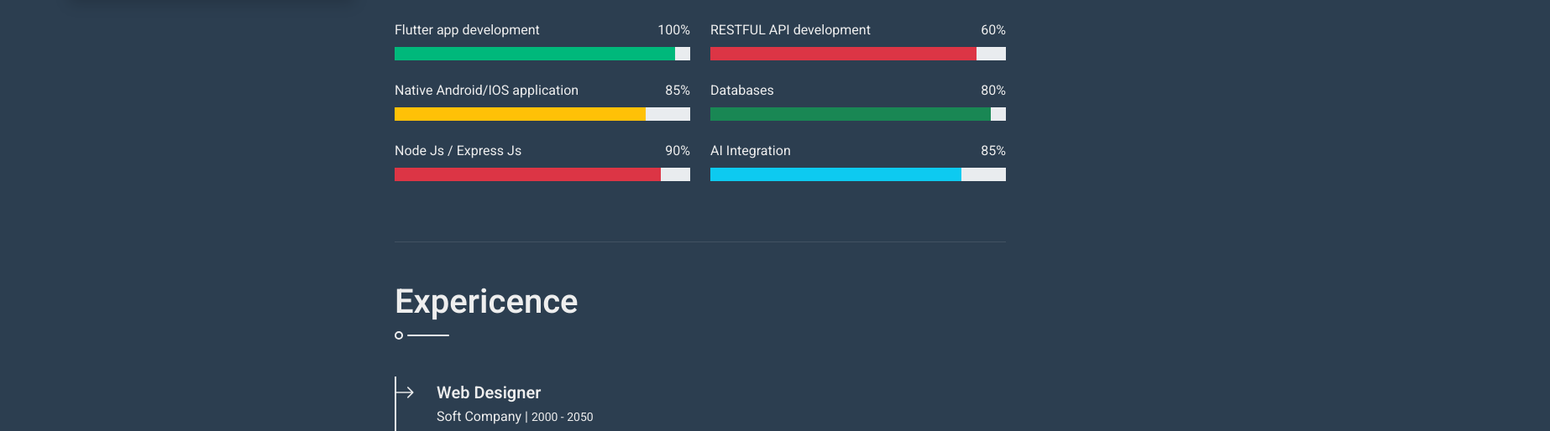
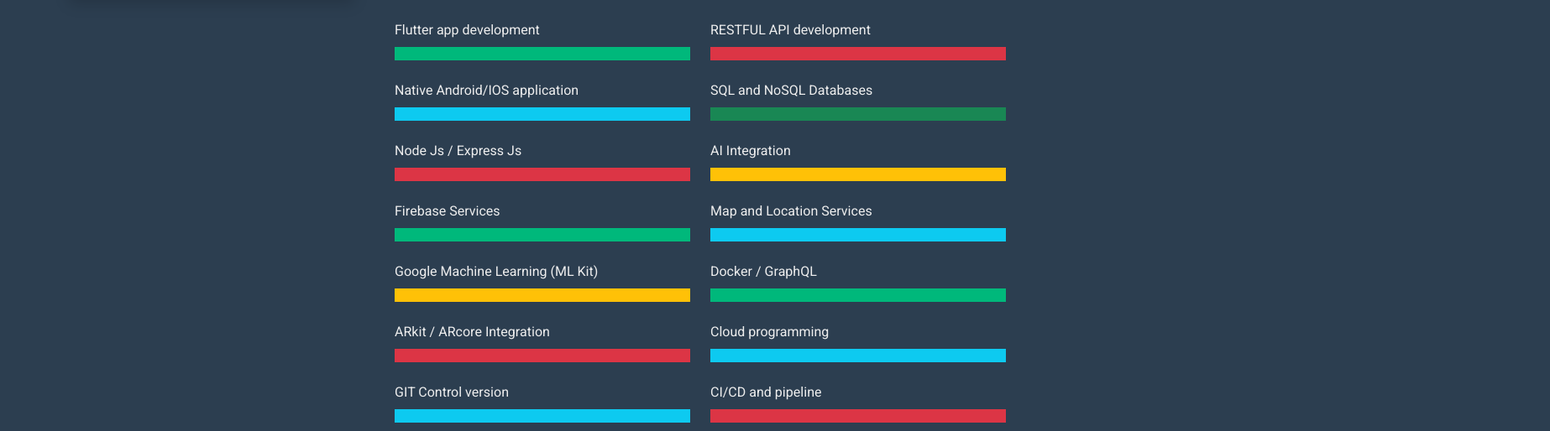
Before and after one commit to TheSam912/TheSam912.github.io, a website with bundled scripts: page index.html in a window 1280 px wide. Shown: the part 803-1317 px from the top of the page at 84% size, 1846 px wide, since content can reach past the window. Built offline with nearby package versions, Linux system fonts and the light colour scheme.

Commit message:
some ui changes in profile image and skills changed

```diff
--- a/index.html
+++ b/index.html
@@ -45,7 +45,7 @@
             <div class="row g-5">
                 <div class="col-lg-4 sticky-lg-top vh-100">
                     <div class="d-flex flex-column h-100 text-center overflow-auto shadow">
-                        <img class="w-100 img-fluid mb-4" src="img/profile.png" alt="Image">
+                        <img class="w-100 img-fluid mb-4" src="img/profile_1.png" alt="Image">
                         <h1 class="text-primary mt-2">The Sam912</h1>
                         <div class="mb-4" style="height: 22px;">
                             <h4 class="typed-text-output d-inline-block text-light"></h4>
@@ -135,28 +135,64 @@
                                 <div class="skill mb-4">
                                     <div class="d-flex justify-content-between">
                                         <p class="mb-2">Flutter app development</p>
-                                        <p class="mb-2">100%</p>
+                                        <!-- <p class="mb-2">100%</p> -->
                                     </div>
                                     <div class="progress">
-                                        <div class="progress-bar bg-primary" role="progressbar" aria-valuenow="95" aria-valuemin="0" aria-valuemax="100"></div>
+                                        <div class="progress-bar bg-primary" role="progressbar" aria-valuenow="100" aria-valuemin="0" aria-valuemax="100"></div>
                                     </div>
                                 </div>
                                 <div class="skill mb-4">
                                     <div class="d-flex justify-content-between">
                                         <p class="mb-2">Native Android/IOS application</p>
-                                        <p class="mb-2">85%</p>
+                                        <!-- <p class="mb-2">85%</p> -->
                                     </div>
                                     <div class="progress">
-                                        <div class="progress-bar bg-warning" role="progressbar" aria-valuenow="85" aria-valuemin="0" aria-valuemax="100"></div>
+                                        <div class="progress-bar bg-info" role="progressbar" aria-valuenow="100" aria-valuemin="0" aria-valuemax="100"></div>
                                     </div>
                                 </div>
                                 <div class="skill mb-4">
                                     <div class="d-flex justify-content-between">
                                         <p class="mb-2">Node Js / Express Js</p>
-                                        <p class="mb-2">90%</p>
+                                        <!-- <p class="mb-2">90%</p> -->
                                     </div>
                                     <div class="progress">
-                                        <div class="progress-bar bg-danger" role="progressbar" aria-valuenow="90" aria-valuemin="0" aria-valuemax="100"></div>
+                                        <div class="progress-bar bg-danger" role="progressbar" aria-valuenow="100" aria-valuemin="0" aria-valuemax="100"></div>
+                                    </div>
+                                </div>
+                                <div class="skill mb-4">
+                                    <div class="d-flex justify-content-between">
+                                        <p class="mb-2">Firebase Services</p>
+                                        <!-- <p class="mb-2">90%</p> -->
+                                    </div>
+                                    <div class="progress">
+                                        <div class="progress-bar bg-primary" role="progressbar" aria-valuenow="100" aria-valuemin="0" aria-valuemax="100"></div>
+                                    </div>
+                                </div>
+                                <div class="skill mb-4">
+                                    <div class="d-flex justify-content-between">
+                                        <p class="mb-2">Google Machine Learning (ML Kit)</p>
+                                        <!-- <p class="mb-2">90%</p> -->
+                                    </div>
+                                    <div class="progress">
+                                        <div class="progress-bar bg-warning" role="progressbar" aria-valuenow="100" aria-valuemin="0" aria-valuemax="100"></div>
+                                    </div>
+                                </div>
+                                <div class="skill mb-4">
+                                    <div class="d-flex justify-content-between">
+                                        <p class="mb-2">ARkit / ARcore Integration</p>
+                                        <!-- <p class="mb-2">90%</p> -->
+                                    </div>
+                                    <div class="progress">
+                                        <div class="progress-bar bg-danger" role="progressbar" aria-valuenow="100" aria-valuemin="0" aria-valuemax="100"></div>
+                                    </div>
+                                </div>
+                                <div class="skill mb-4">
+                                    <div class="d-flex justify-content-between">
+                                        <p class="mb-2">GIT Control version</p>
+                                        <!-- <p class="mb-2">90%</p> -->
+                                    </div>
+                                    <div class="progress">
+                                        <div class="progress-bar bg-info" role="progressbar" aria-valuenow="100" aria-valuemin="0" aria-valuemax="100"></div>
                                     </div>
                                 </div>
                             </div>
@@ -164,28 +200,64 @@
                                 <div class="skill mb-4">
                                     <div class="d-flex justify-content-between">
                                         <p class="mb-2">RESTFUL API development</p>
-                                        <p class="mb-2">60%</p>
+                                        <!-- <p class="mb-2">60%</p> -->
                                     </div>
                                     <div class="progress">
-                                        <div class="progress-bar bg-danger" role="progressbar" aria-valuenow="90" aria-valuemin="0" aria-valuemax="100"></div>
+                                        <div class="progress-bar bg-danger" role="progressbar" aria-valuenow="100" aria-valuemin="0" aria-valuemax="100"></div>
                                     </div>
                                 </div>
                                 <div class="skill mb-4">
                                     <div class="d-flex justify-content-between">
-                                        <p class="mb-2">Databases</p>
-                                        <p class="mb-2">80%</p>
+                                        <p class="mb-2">SQL and NoSQL Databases</p>
+                                        <!-- <p class="mb-2">80%</p> -->
                                     </div>
                                     <div class="progress">
-                                        <div class="progress-bar bg-success" role="progressbar" aria-valuenow="95" aria-valuemin="0" aria-valuemax="100"></div>
+                                        <div class="progress-bar bg-success" role="progressbar" aria-valuenow="100" aria-valuemin="0" aria-valuemax="100"></div>
                                     </div>
                                 </div>
                                 <div class="skill mb-4">
                                     <div class="d-flex justify-content-between">
                                         <p class="mb-2">AI Integration</p>
-                                        <p class="mb-2">85%</p>
+                                        <!-- <p class="mb-2">85%</p> -->
                                     </div>
                                     <div class="progress">
-                                        <div class="progress-bar bg-info" role="progressbar" aria-valuenow="85" aria-valuemin="0" aria-valuemax="100"></div>
+                                        <div class="progress-bar bg-warning" role="progressbar" aria-valuenow="100" aria-valuemin="0" aria-valuemax="100"></div>
+                                    </div>
+                                </div>
+                                <div class="skill mb-4">
+                                    <div class="d-flex justify-content-between">
+                                        <p class="mb-2">Map and Location Services</p>
+                                        <!-- <p class="mb-2">85%</p> -->
+                                    </div>
+                                    <div class="progress">
+                                        <div class="progress-bar bg-info" role="progressbar" aria-valuenow="100" aria-valuemin="0" aria-valuemax="100"></div>
+                                    </div>
+                                </div>
+                                <div class="skill mb-4">
+                                    <div class="d-flex justify-content-between">
+                                        <p class="mb-2">Docker / GraphQL</p>
+                                        <!-- <p class="mb-2">85%</p> -->
+                                    </div>
+                                    <div class="progress">
+                                        <div class="progress-bar bg-primary" role="progressbar" aria-valuenow="100" aria-valuemin="0" aria-valuemax="100"></div>
+                                    </div>
+                                </div>
+                                <div class="skill mb-4">
+                                    <div class="d-flex justify-content-between">
+                                        <p class="mb-2">Cloud programming</p>
+                                        <!-- <p class="mb-2">85%</p> -->
+                                    </div>
+                                    <div class="progress">
+                                        <div class="progress-bar bg-info" role="progressbar" aria-valuenow="100" aria-valuemin="0" aria-valuemax="100"></div>
+                                    </div>
+                                </div>
+                                <div class="skill mb-4">
+                                    <div class="d-flex justify-content-between">
+                                        <p class="mb-2">CI/CD and pipeline</p>
+                                        <!-- <p class="mb-2">85%</p> -->
+                                    </div>
+                                    <div class="progress">
+                                        <div class="progress-bar bg-danger" role="progressbar" aria-valuenow="100" aria-valuemin="0" aria-valuemax="100"></div>
                                     </div>
                                 </div>
                             </div>
```
Also changed, not shown: img/profile_1.png (added), 1 other file.
